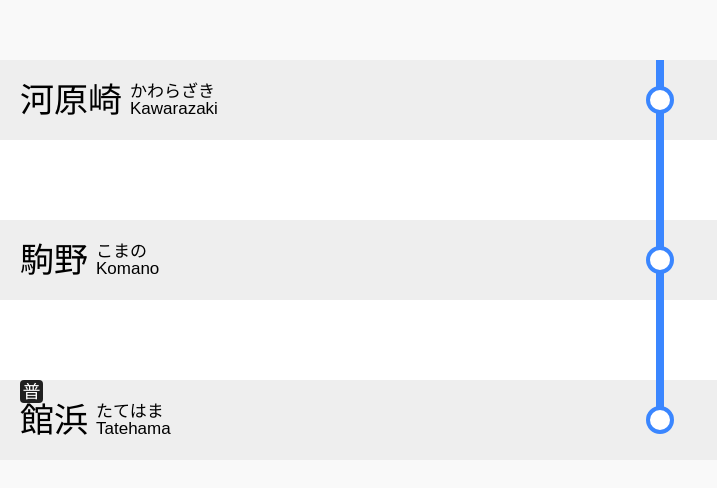
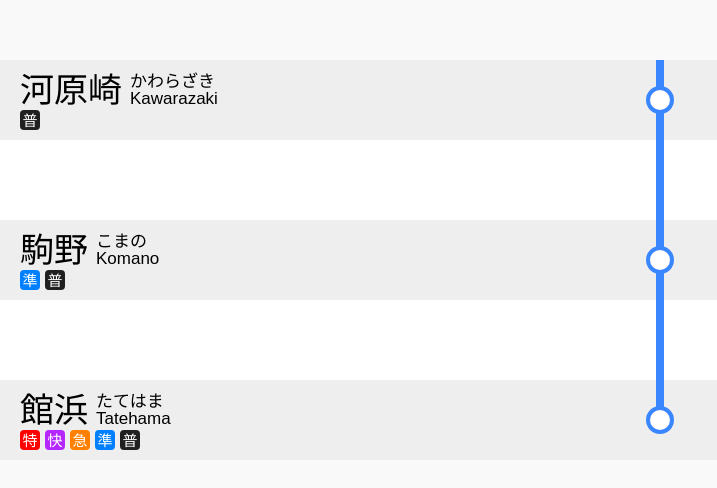
Before and after one commit to ShiraishiGG/tatehamawebapp.github.io, a plain HTML site: page tatehamawebapp/daidoji.html in a window 1280 px wide. Shown: the top 488 px of the page, without its empty margins (0-717 px from the left). Drawn offline with Linux system fonts and the light colour scheme.

Commit message:
種別表記まで

```diff
--- a/tatehamawebapp/daidoji.html
+++ b/tatehamawebapp/daidoji.html
@@ -26,6 +26,11 @@
         <div class="kana-romaji">
             <div class="kana">かわらざき</div>
             <div class="romaji">Kawarazaki</div>
+        </div>
+    </div>
+    <div class="station-stop">
+        <div class="stop-local">
+            <div class="stop-name">普</div>
         </div>
     </div>
 </div>
@@ -58,6 +63,16 @@
                 <div class="kana">こまの</div>
                 <div class="romaji">Komano</div>
             </div>
+        </div>
+        <div class="station-stop">
+            <div class="stop-semiexp">
+                <div class="stop-name">準</div>
+            </div>
+            <div class="stop-local">
+                <div class="stop-name">普</div>
+            </div>
+
+
         </div>
     </div>
         <div class="train-icon-container" id="TH75">
@@ -111,13 +126,21 @@
             </div>
         </div>
         <div class="station-stop">
+            <div class="stop-ltd">
+                <div class="stop-name">特</div>
+            </div>
+            <div class="stop-rpd">
+                <div class="stop-name">快</div>
+            </div>
+            <div class="stop-exp">
+                <div class="stop-name">急</div>
+            </div>
+            <div class="stop-semiexp">
+                <div class="stop-name">準</div>
+            </div>
             <div class="stop-local">
                 <div class="stop-name">普</div>
             </div>
-                <div class="stop-semiexp"></div>
-                <div class="stop-exp"></div>
-                <div class="stop-rpd"></div>
-                <div class="stop-ltd"></div>
         </div>
     </div>
     <div class="train-icon-container" id="TH76">
--- a/tatehamawebapp/routepage.css
+++ b/tatehamawebapp/routepage.css
@@ -91,14 +91,11 @@ body {
     margin-bottom: auto;
     justify-content: left;
     width: 30%;
-    height: 100%;
     z-index: 2;
 }
 
 .station-name {
-    position: absolute;
     top: 50%;
-    transform: translateY(-50%);
     display: flex;
     align-items: center;
     gap: 8px;
--- a/tatehamawebapp/station-stop.css
+++ b/tatehamawebapp/station-stop.css
@@ -1,23 +1,76 @@
-.stop-stop {
+.station-stop {
     display: flex;
-    gap: 8px;
-    margin-top: 4px;
-    margin-left: 60px;
+    gap: 5px;
 }
 .stop-name {
     transform: translateY(-7%);
     z-index: 2;
 }
 .stop-local {
-    font-size: 18px;
-    font-weight: 300;
+    font-size: 15px;
+    font-weight: 400;
     display: flex;
     justify-content: center;
     align-items: center;
-    width: 23px;
-    height: 23px;
+    width: 20px;
+    height: 20px;
     background-color: #202020;
     border-radius: 4px;
     color: #ffffff;
     z-index: 1;
 }
+.stop-semiexp {
+    font-size: 15px;
+    font-weight: 400;
+    display: flex;
+    justify-content: center;
+    align-items: center;
+    width: 20px;
+    height: 20px;
+    background-color: #0080ff;
+    border-radius: 4px;
+    color: #ffffff;
+    z-index: 1;
+}
+
+.stop-exp {
+    font-size: 15px;
+    font-weight: 400;
+    display: flex;
+    justify-content: center;
+    align-items: center;
+    width: 20px;
+    height: 20px;
+    background-color: #ff8000;
+    border-radius: 4px;
+    color: #ffffff;
+    z-index: 1;
+}
+
+.stop-rpd {
+    font-size: 15px;
+    font-weight: 400;
+    display: flex;
+    justify-content: center;
+    align-items: center;
+    width: 20px;
+    height: 20px;
+    background-color: #b527ff;
+    border-radius: 4px;
+    color: #ffffff;
+    z-index: 1;
+}
+
+.stop-ltd {
+    font-size: 15px;
+    font-weight: 400;
+    display: flex;
+    justify-content: center;
+    align-items: center;
+    width: 20px;
+    height: 20px;
+    background-color: #ff0000;
+    border-radius: 4px;
+    color: #ffffff;
+    z-index: 1;
+}
```
Lines whose indentation alone changed are shown as unchanged.
